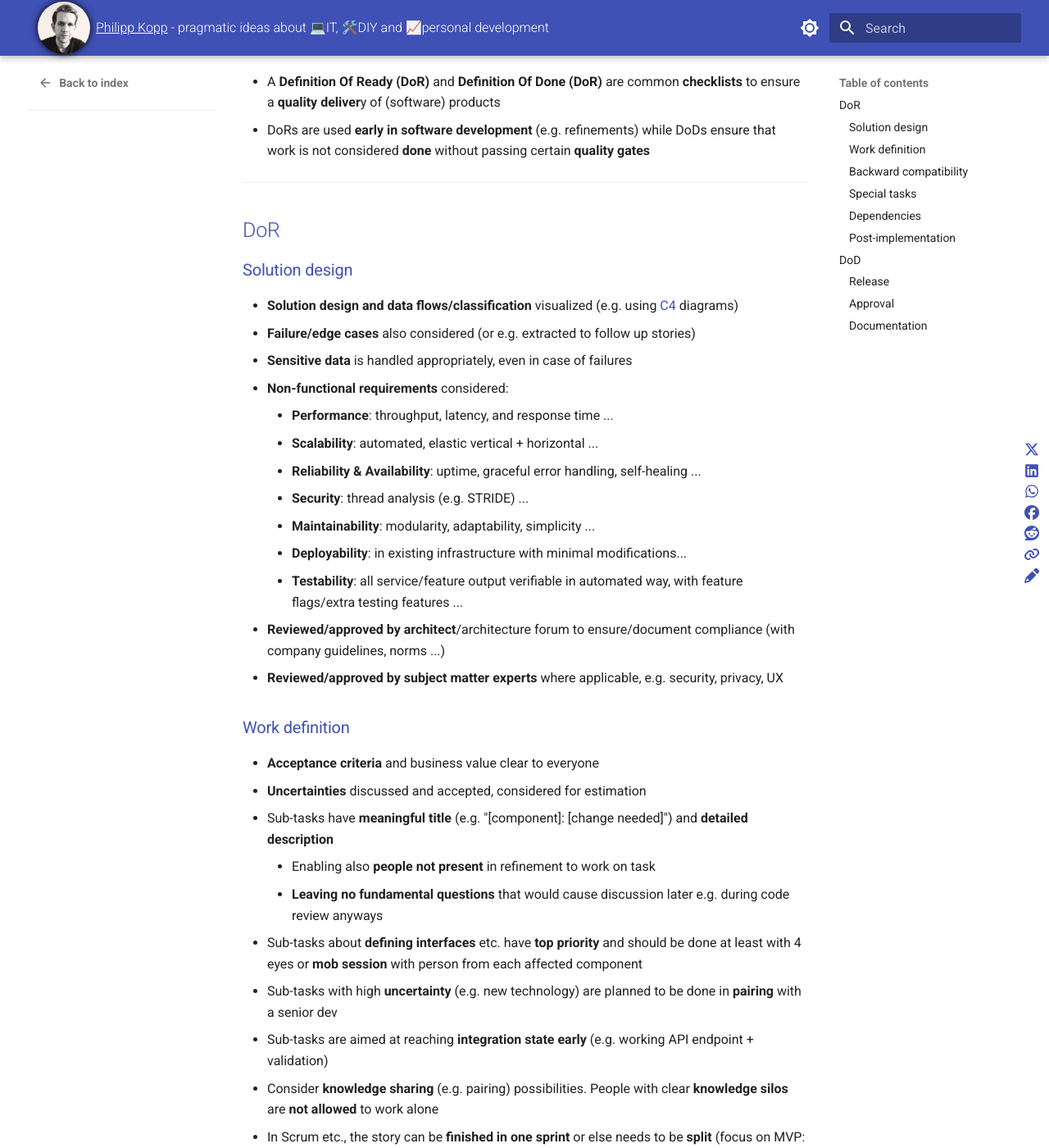
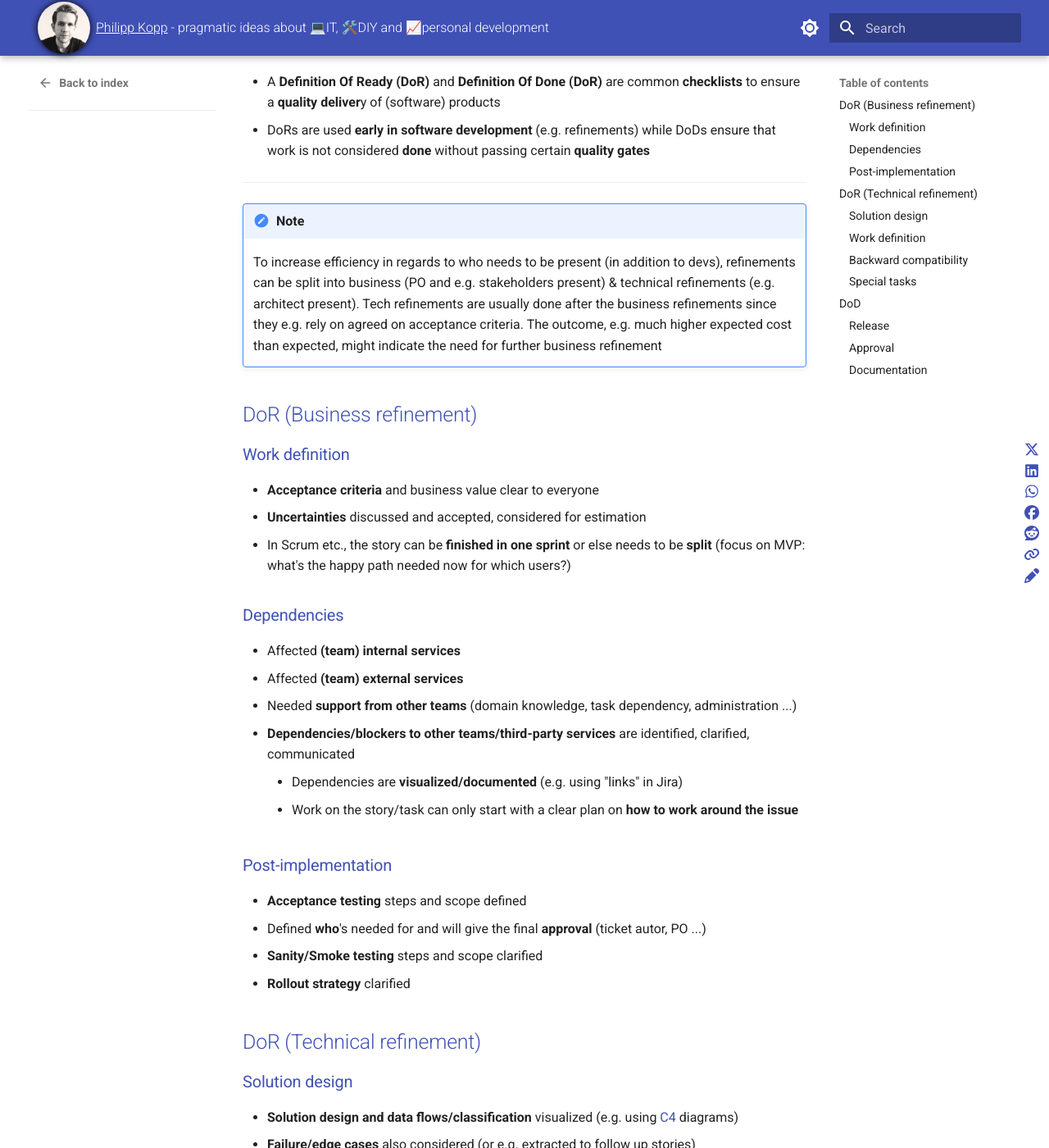
Before and after one commit to phil-m-kopp/phil-m-kopp.github.io, an MkDocs documentation site: the page built from docs/articles/posts/tech/list-dor-dod/list-dor-dod.md, in a window 1280 px wide and 1400 px high, scrolled down 255 px. Shown: the whole window at 82% size. Built offline with MkDocs 1.6.1 and Material for MkDocs 9.7.7, drawn with Linux system fonts in a browser that asks for light colours; comment, search, counter and statistics services are not loaded; some of the changed text lies outside the part shown.

Commit message:
DoR: business vs tech

```diff
--- a/docs/articles/posts/tech/list-dor-dod/list-dor-dod.md
+++ b/docs/articles/posts/tech/list-dor-dod/list-dor-dod.md
@@ -19,7 +19,35 @@ comments: true
 
 ---
 
-## DoR
+!!! note
+
+    To increase efficiency in regards to who needs to be present (in addition to devs), refinements can be split into business (PO and e.g. stakeholders  present) & technical refinements (e.g. architect present). Tech refinements are usually done after the business refinements since they e.g. rely on agreed on acceptance criteria. The outcome, e.g. much higher expected cost than expected, might indicate the need for further business refinement
+
+## DoR (Business refinement)
+
+### Work definition
+
+- **Acceptance criteria** and business value clear to everyone
+- **Uncertainties** discussed and accepted, considered for estimation
+- In Scrum etc., the story can be **finished in one sprint** or else needs to be **split** (focus on MVP: what's the happy path needed now for which users?)
+
+### Dependencies
+
+- Affected **(team) internal services**
+- Affected **(team) external services**
+- Needed **support from other teams** (domain knowledge, task dependency, administration ...)
+- **Dependencies/blockers to other teams/third-party services** are identified, clarified, communicated
+    - Dependencies are **visualized/documented** (e.g. using "links" in Jira)
+    - Work on the story/task can only start with a clear plan on **how to work around the issue**
+
+### Post-implementation
+
+- **Acceptance testing** steps and scope defined
+  - Defined **who**'s needed for and will give the final **approval** (ticket autor, PO ...)
+- **Sanity/Smoke testing** steps and scope clarified
+- **Rollout strategy** clarified
+
+## DoR (Technical refinement)
 
 ### Solution design
 
@@ -39,16 +67,14 @@ comments: true
 
 ### Work definition
 
-- **Acceptance criteria** and business value clear to everyone
-- **Uncertainties** discussed and accepted, considered for estimation
 - Sub-tasks have **meaningful title** (e.g. "[component]: [change needed]") and **detailed description**
     - Enabling also **people not present** in refinement to work on task
     - **Leaving no fundamental questions** that would cause discussion later e.g. during code review anyways
+- Sub-tasks  are cut in a way to **avoid large pull requests**
 - Sub-tasks about **defining interfaces** etc. have **top priority** and should be done at least with 4 eyes or **mob session** with person from each affected component
 - Sub-tasks with high **uncertainty** (e.g. new technology) are planned to be done in **pairing** with a senior dev
 - Sub-tasks are aimed at reaching **integration state early** (e.g. working API endpoint + validation)
 - Consider **knowledge sharing** (e.g. pairing) possibilities. People with clear **knowledge silos** are **not allowed** to work alone
-- In Scrum etc., the story can be **finished in one sprint** or else needs to be **split** (focus on MVP: what's the happy path needed now for which users?)
 
 ### Backward compatibility
 
```
Also changed, not shown: other parts of docs/articles/posts/tech/list-dor-dod/list-dor-dod.md (+1 -17 lines).
